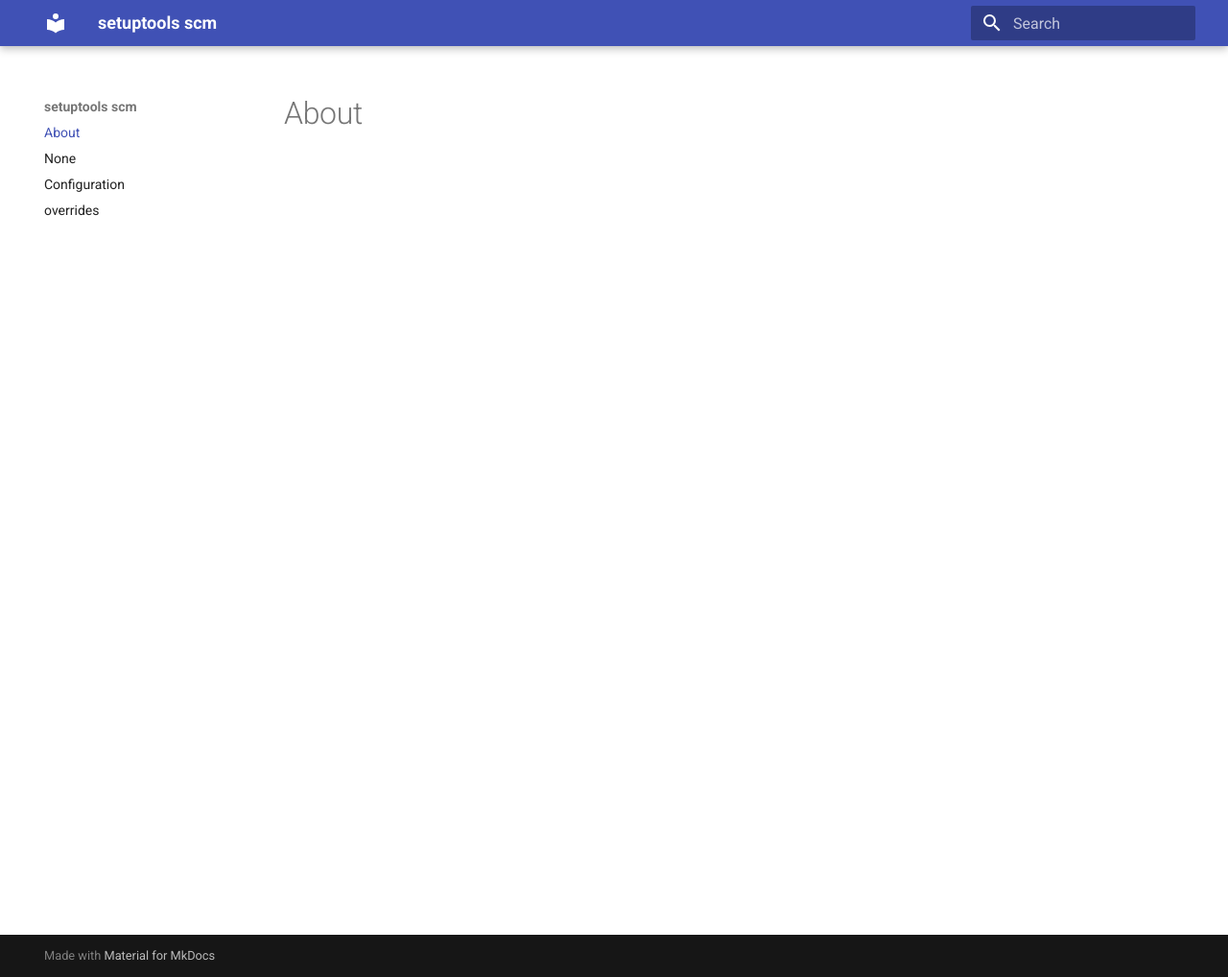
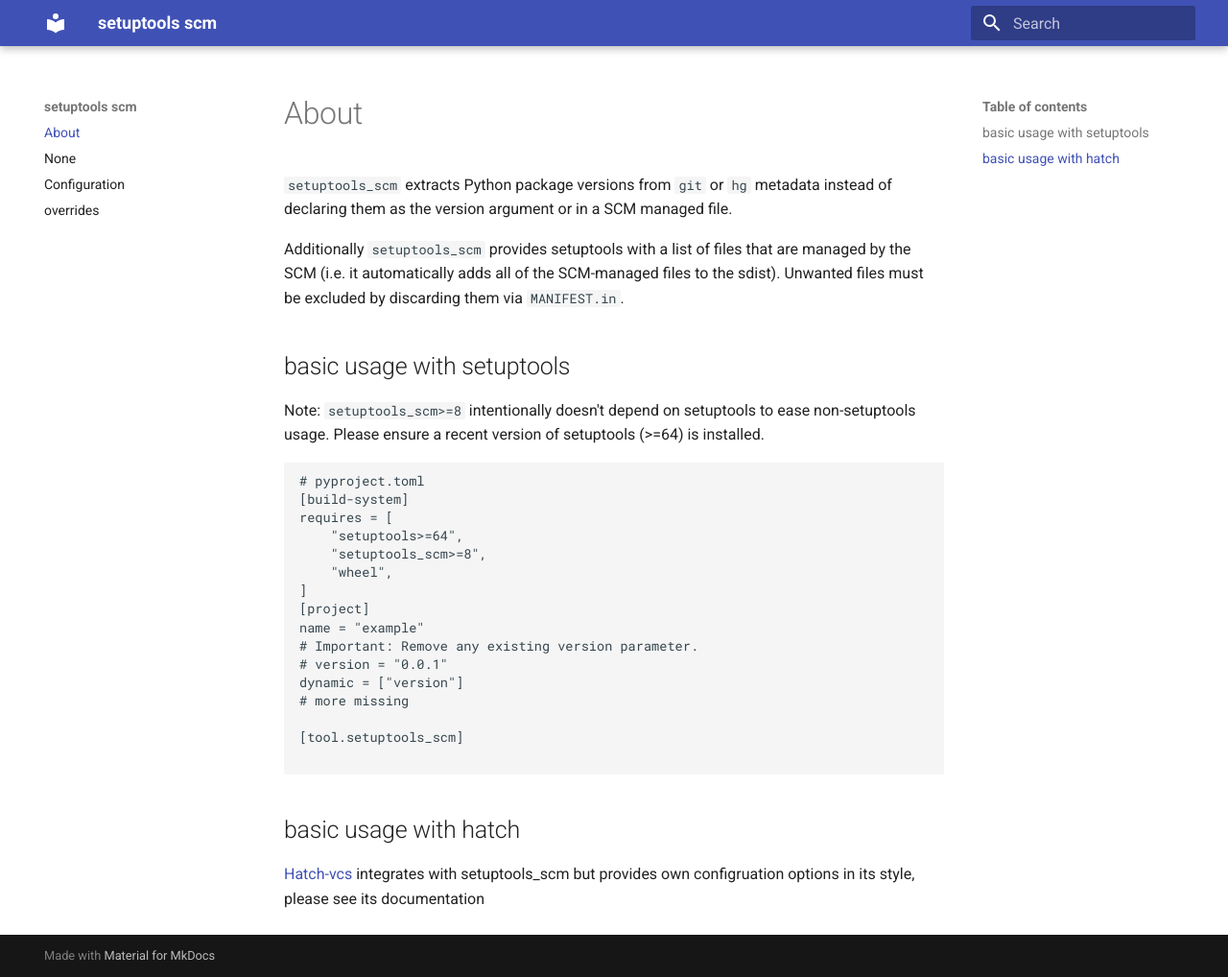
Before and after one commit to pypa/setuptools-scm, an MkDocs documentation site: the page built from docs/index.md, in a window 1280 px wide and 1018 px high. Shown: the whole window at 96% size. Built offline with MkDocs 1.6.1 and Material for MkDocs 9.7.7, drawn with Linux system fonts in a browser that asks for light colours.

Commit message:
WIP: transfer first bit of readme into the about section

````diff
--- a/docs/index.md
+++ b/docs/index.md
@@ -1 +1,42 @@
 # About
+
+
+`setuptools_scm` extracts Python package versions from `git` or `hg` metadata
+instead of declaring them as the version argument or in a SCM managed file.
+
+Additionally `setuptools_scm` provides setuptools with a list of
+files that are managed by the SCM (i.e. it automatically adds all of
+the SCM-managed files to the sdist). Unwanted files must be excluded
+by discarding them via `MANIFEST.in`.
+
+
+## basic usage with setuptools
+
+Note: `setuptools_scm>=8` intentionally doesn't depend on setuptools to ease non-setuptools usage.
+Please ensure a recent version of setuptools (>=64) is installed.
+
+
+```toml
+# pyproject.toml
+[build-system]
+requires = [
+    "setuptools>=64",
+    "setuptools_scm>=8",
+    "wheel",
+]
+[project]
+name = "example"
+# Important: Remove any existing version parameter.
+# version = "0.0.1"
+dynamic = ["version"]
+# more missing
+
+[tool.setuptools_scm]
+
+```
+
+
+## basic usage with hatch
+
+[Hatch-vcs](https://githup.com/ofek/hatch-vcs) integrates with setuptools_scm
+but provides own configruation options in its style, please see its documentation
````
Also changed, not shown: README.rst.
